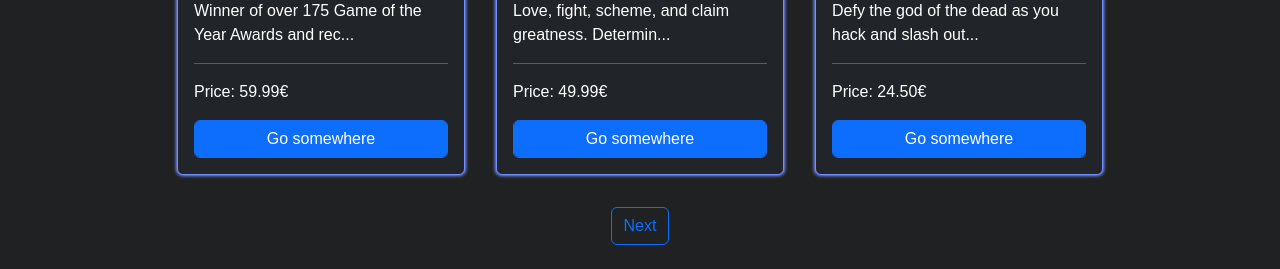
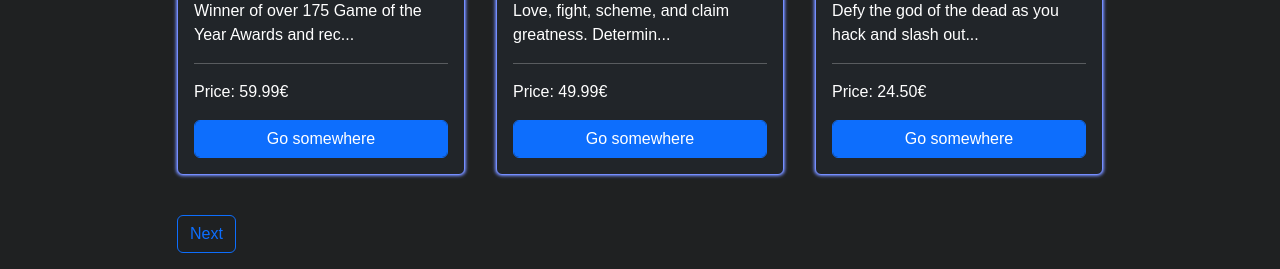
Before and after one commit to Rafawastaken/price-minder, a Flask app: page / in a window 1280 px wide. Shown: the part 968-1237 px from the top of the page. Before the commit the page ends 1213 px from the top, so only its background shows below. Run offline with Flask 3, Linux system fonts and the light colour scheme.

Commit message:
fix nav buttons

```diff
--- a/webapp/price_minder/templates/frontend/pages/index.html
+++ b/webapp/price_minder/templates/frontend/pages/index.html
@@ -47,23 +47,17 @@
       </div>
     </div>
   </div>
+
   {% endfor %}
-
-  <div class="row mx-auto mb-3">
-    {% if games.has_prev %}
-    <div class="col-lg-5">
-      <a href="?page={{games.prev_num}}" class="btn btn-outline-primary"
-        >Prev</a
-      >
-    </div>
-    {% endif %} {% if games.has_next %}
-    <div class="col-lg-5">
-      <a href="?page={{games.next_num}}" class="btn btn-outline-primary"
-        >Next</a
-      >
-    </div>
-    {% endif %}
-  </div>
+</div>
+<div class="mt-4 mb-3">
+  {% if games.has_prev %}
+  <a href="?page={{games.prev_num}}" class="btn btn-outline-primary me-3"
+    >Prev</a
+  >
+  {% endif %} {% if games.has_next %}
+  <a href="?page={{games.next_num}}" class="btn btn-outline-primary">Next</a>
+  {% endif %}
 </div>
 
 {% endblock %}
```
